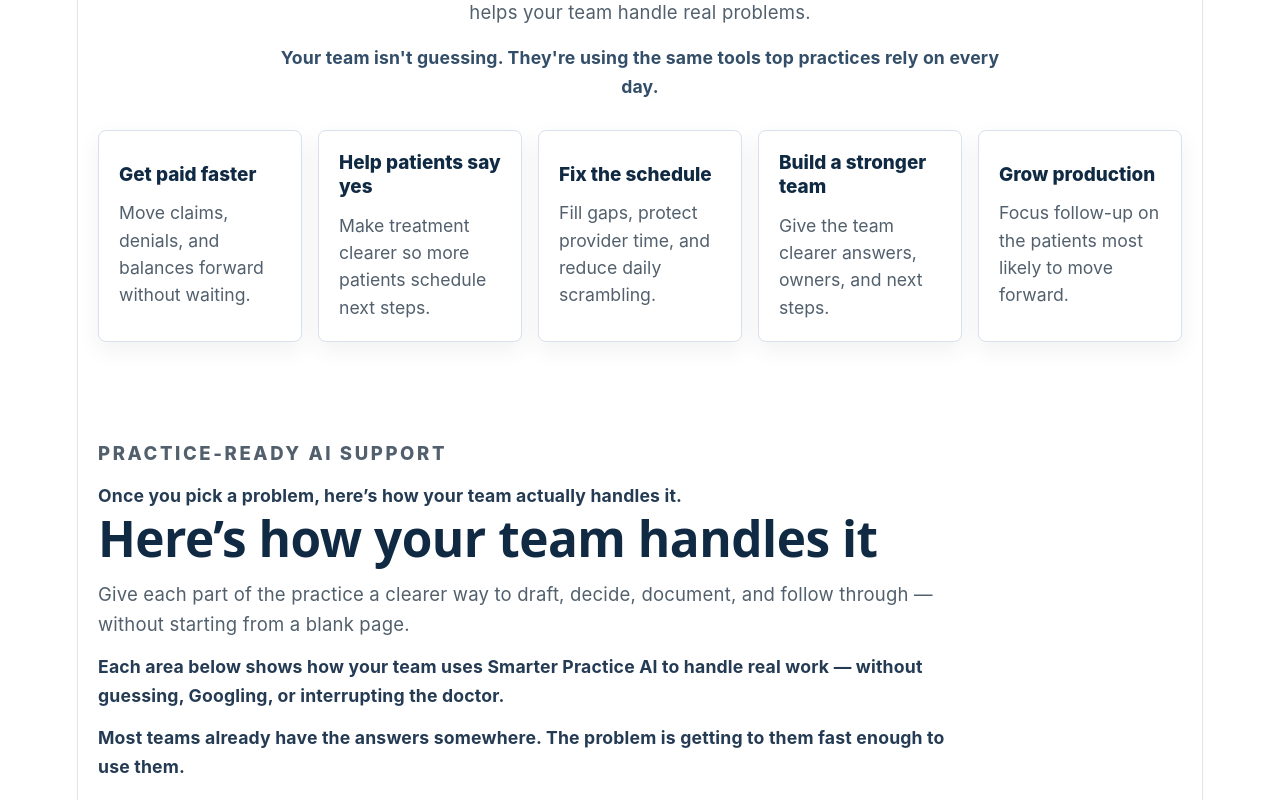
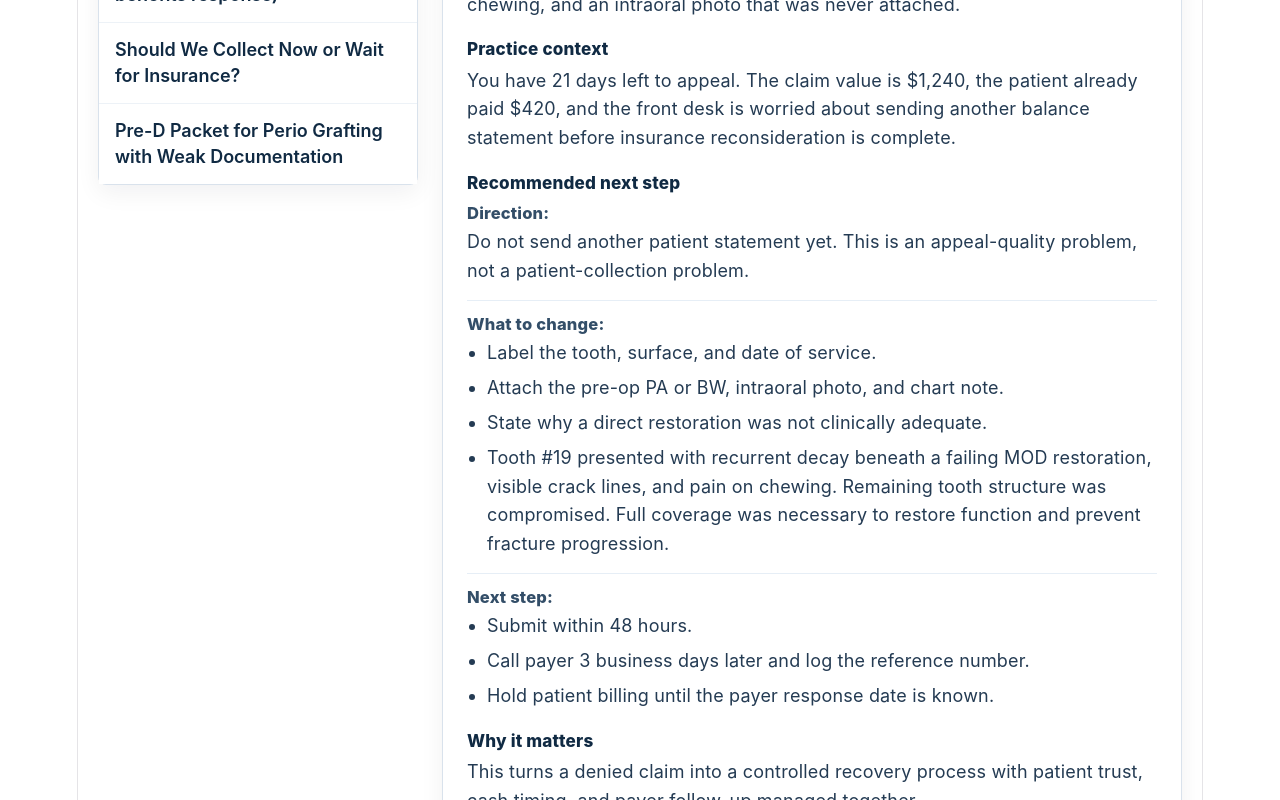
Before and after one commit to jeremyphelps-SP/smarterpractice-site, a React (Vite) app: page / in a window 1280 px wide. Shown: the part 1520-2320 px from the top of the page. Built offline with nearby package versions, Linux system fonts and the light colour scheme.

Commit message:
Refine homepage flow around scenario matrix

```diff
--- a/src/App.jsx
+++ b/src/App.jsx
@@ -1,45 +1,20 @@
 import { useEffect, useRef, useState } from "react";
-import AboutSection from "./components/AboutSection";
 import CoachCapabilities from "./components/CoachCapabilities";
 import CoachScenarioMatrix from "./components/CoachScenarioMatrix";
 import AIImageStudio from "./components/AIImageStudio";
 import Footer from "./components/Footer";
 import Hero from "./components/Hero";
 import QuickWinsSection from "./components/QuickWinsSection";
-import StartHereSection from "./components/StartHereSection";
 import TrialCTA from "./components/TrialCTA";
 import PrivacyPage from "./pages/PrivacyPage";
 import TermsPage from "./pages/TermsPage";
-import { trackEvent } from "./utils/analytics";
 
 function HomePage() {
-  const [selectedChallenge, setSelectedChallenge] = useState(null);
+  const selectedChallenge = null;
   const [selectedCoachCategory, setSelectedCoachCategory] =
     useState("Get Paid Faster");
   const [selectedQuickWin, setSelectedQuickWin] = useState(null);
   const matrixRef = useRef(null);
-  const coachCapabilitiesRef = useRef(null);
-
-  const handleSelectChallenge = (challengeKey, coachCategory) => {
-    setSelectedQuickWin(null);
-    setSelectedChallenge(challengeKey);
-
-    if (coachCategory) {
-      setSelectedCoachCategory(coachCategory);
-    }
-
-    trackEvent("challenge_selected", {
-      selectedChallenge: challengeKey,
-      selectedCoachCategory: coachCategory,
-    });
-
-    requestAnimationFrame(() => {
-      coachCapabilitiesRef.current?.scrollIntoView({
-        behavior: "smooth",
-        block: "start",
-      });
-    });
-  };
 
   const handleSelectQuickWin = (quickWinKey) => {
     setSelectedQuickWin({
@@ -58,15 +33,6 @@ function HomePage() {
   return (
     <>
       <Hero />
-      <AboutSection />
-      <StartHereSection onSelectChallenge={handleSelectChallenge} />
-
-      <div ref={coachCapabilitiesRef}>
-        <CoachCapabilities
-          selectedCategoryName={selectedCoachCategory}
-          onSelectCategory={setSelectedCoachCategory}
-        />
-      </div>
 
       <div id="scenario-matrix" ref={matrixRef}>
         <CoachScenarioMatrix
@@ -75,12 +41,17 @@ function HomePage() {
         />
       </div>
 
-      <AIImageStudio />
+      <CoachCapabilities
+        selectedCategoryName={selectedCoachCategory}
+        onSelectCategory={setSelectedCoachCategory}
+      />
 
       <QuickWinsSection
         selectedChallenge={selectedChallenge}
         onSelectQuickWin={handleSelectQuickWin}
       />
+
+      <AIImageStudio />
 
       <TrialCTA
         selectedChallenge={selectedChallenge}
```
